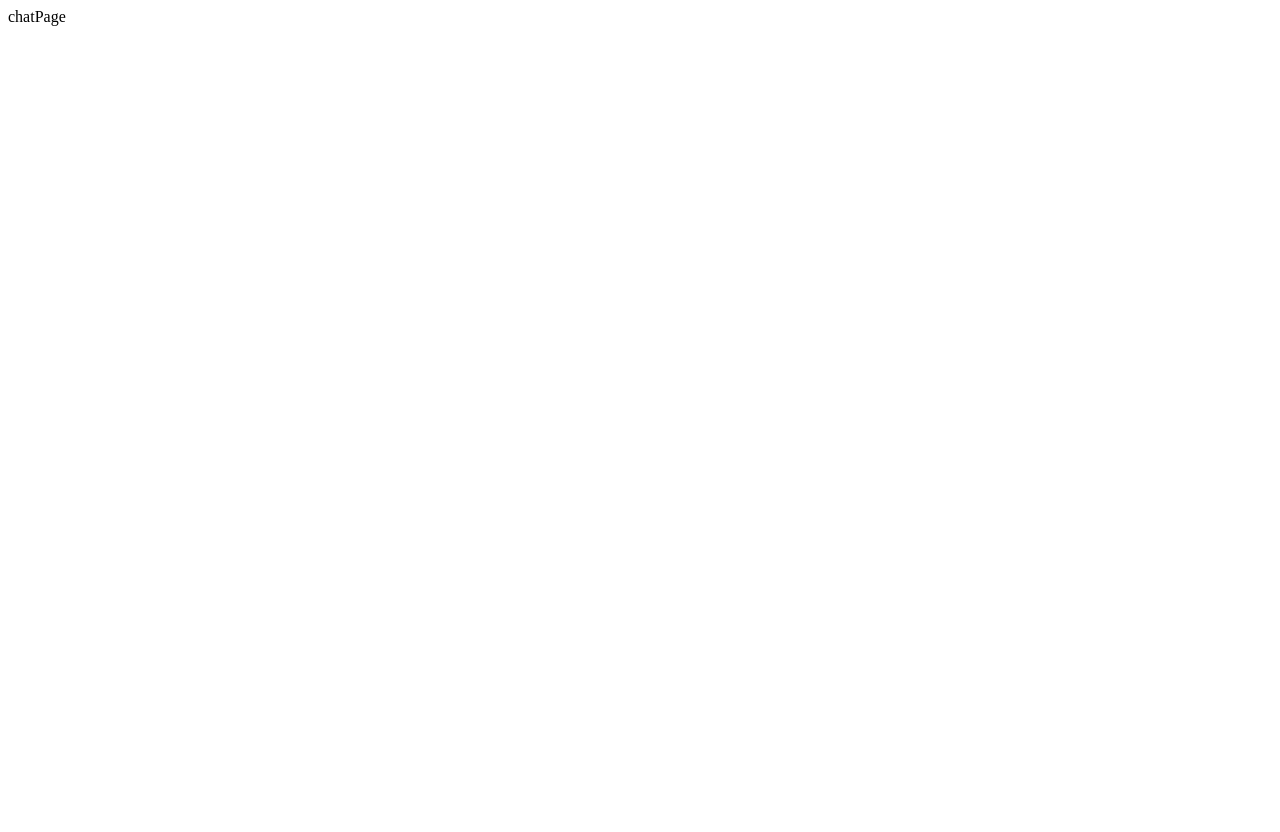
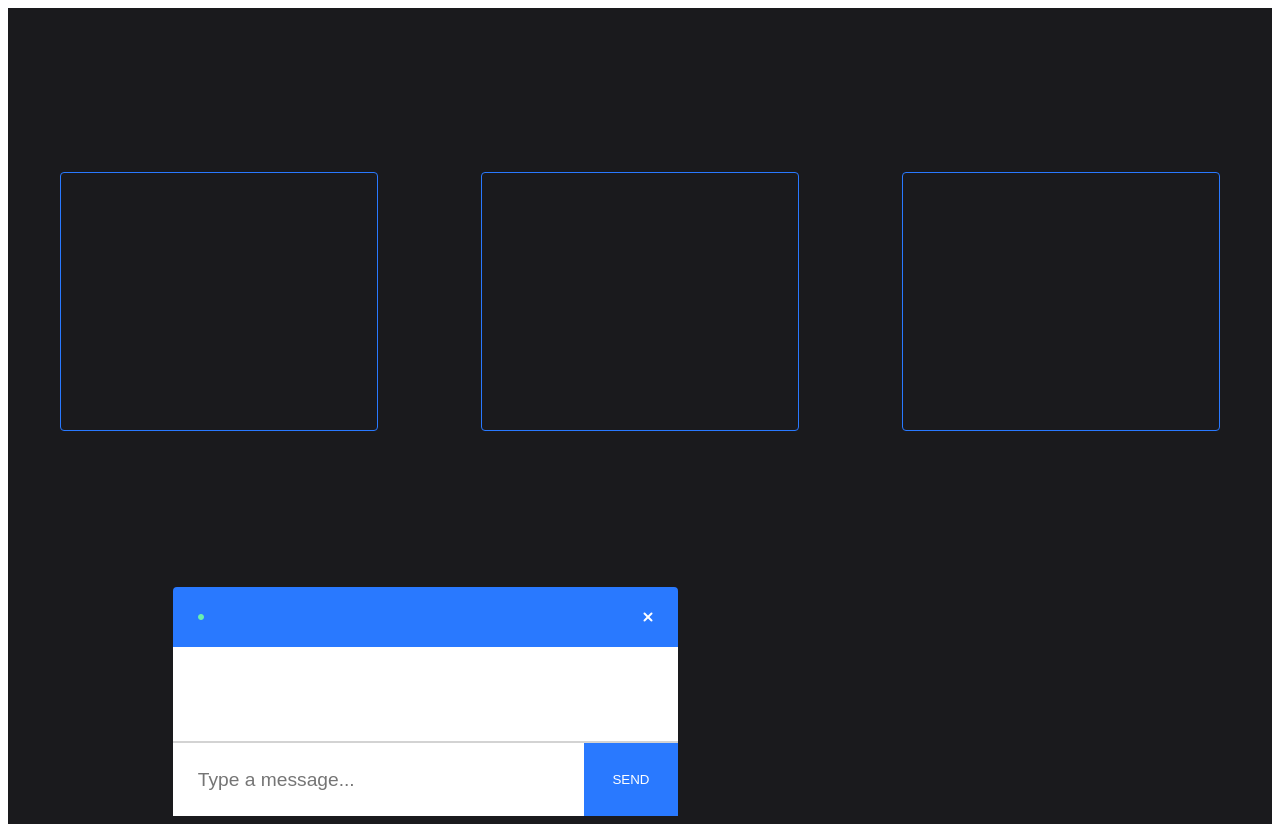
Before and after one commit to arifemir/webRTC-video-chat-app, a React (Create React App) app in the folder client/: page /chat in a window 1280 px wide. Before the commit the page ends 800 px from the top, so only its background shows below. Built offline with nearby package versions, Linux system fonts and the light colour scheme.

Commit message:
-chat component video tab added and functionality fixed; -chat css;

```diff
--- /dev/null
+++ b/client/src/pages/Chat.css
@@ -0,0 +1,61 @@
+.outerContainer {
+  display: flex;
+  flex-direction: column;
+  justify-content: center;
+  align-items: center;
+  height: 100vh;
+  background-color: #1A1A1D;
+  overflow: hidden;
+  padding-top:8px;
+  padding-bottom: 8px;
+}
+
+.container-video {
+  width: 100%;
+  height: 100%;
+  display: flex;
+  flex-direction: row;
+  justify-content: space-around;
+  flex-wrap: wrap;
+  align-items: center;
+}
+
+.video {
+  border: 1px solid #2979FF;
+  border-radius: 4px;
+  width: 25%;
+  height: 45%;
+}
+
+.container-mesagges-text {
+  display: flex;
+  justify-content: space-around;
+  height: 40%;
+  width: 100%;
+}
+
+.container-messages {
+  display: flex;
+  flex-direction: column;
+  justify-content: space-between;
+  background: #FFFFFF;
+  border-radius: 8px;
+  width: 40%;
+}
+
+@media (min-width: 320px) and (max-width: 480px) {
+  .outerContainer {
+    height: 100%;
+  }
+
+  .container {
+    width: 100%;
+    height: 100%;
+  }
+}
+
+@media (min-width: 480px) and (max-width: 1200px) {
+  .container {
+    width: 60%;
+  }
+}
--- a/client/src/pages/chat.js
+++ b/client/src/pages/chat.js
@@ -1,12 +1,20 @@
 import React, {useState, useEffect} from 'react'
 import io from 'socket.io-client'
 import queryString from 'query-string'
+
+import InfoBar from '../components/InfoBar'
+import Messages from '../components/Messages'
+import Input from '../components/Input'
+import TextContainer from '../components/TextContainer'
+
+import './Chat.css';
 
 let socket
 
 const Chat = ({location}) => {
   const [name, setName] = useState('')
   const [room, setRoom] = useState('')
+  const [users, setUsers] = useState('');
   const [message, setMessage] = useState('')
   const [messages, setMessages] = useState([])
   const ENDPOINT = '/'
@@ -31,21 +39,43 @@ const Chat = ({location}) => {
   }, [ENDPOINT, location.search])
 
   useEffect(() => {
-    socket.on('message', (message) => {
-      setMessages([...messages, message])
-      console.log(message);
-    })
-  }, [messages])
+    socket.on('message', message => {
+      setMessages(messages => [ ...messages, message ]);
+    });
 
-  useEffect(() => {
-    socket.emit('sendMessage', {message}, (err) => {
-      if(err) console.log(err.error)
-    })
-  }, [messages])
+    socket.on("roomData", ({ users }) => {
+      setUsers(users);
+    });
+  }, []);
 
+  const sendMessage = (event) => {
+    event.preventDefault();
+
+    if(message) {
+      socket.emit('sendMessage', message, () => setMessage(''));
+    }
+  }
   return (
-    <div>
-      chatPage
+    <div className="outerContainer">
+      <div className='container-video'>
+        <div className="video">
+
+        </div>
+        <div className="video">
+
+        </div>
+        <div className="video">
+
+        </div>
+      </div>
+      <div className="container-mesagges-text">
+        <div className="container-messages">
+          <InfoBar room={room} />
+          <Messages messages={messages} name={name} />
+          <Input message={message} setMessage={setMessage} sendMessage={sendMessage} />
+        </div>
+        <TextContainer users={users}/>
+      </div>
     </div>
   )
 }
```
